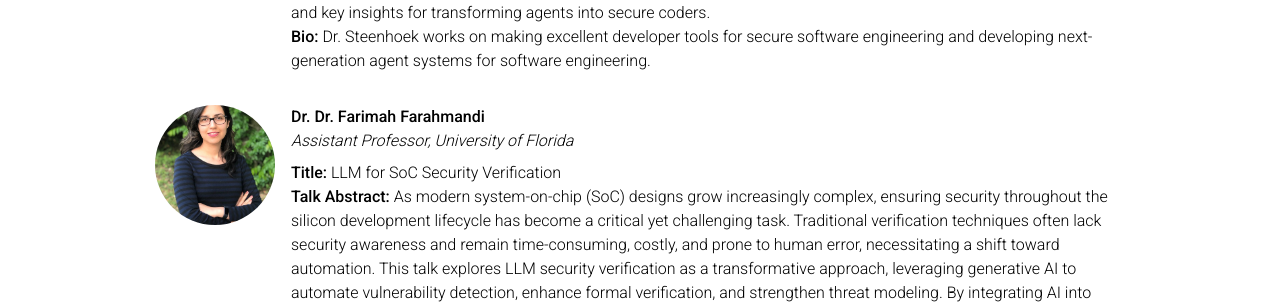
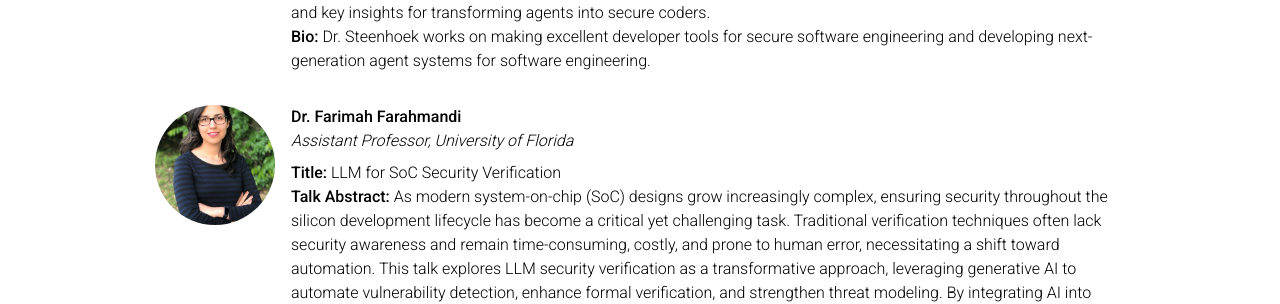
Before and after one commit to ieeedistill/ieeedistill.github.io, a Jekyll site: the page built from _pages/speakers.md, in a window 1280 px wide and 900 px high, scrolled down 1012 px. Shown: the part 153-457 px from the top of the window. Built offline with Jekyll 4.4.1, drawn with Linux system fonts in a browser that asks for light colours; comment, search, counter and statistics services are not loaded; a style sheet for code colours, icons or effects is not loaded.

Commit message:
Update speakers.md

```diff
--- a/_pages/speakers.md
+++ b/_pages/speakers.md
@@ -64,11 +64,11 @@ nav_order: 2
   <div class="team-member" style="display: flex; align-items: flex-start; gap: 1rem;">
     <img
       src="{{ '/assets/img/speakers/farimah.jpg' | relative_url }}"
-      alt="Dr. Imtiaz Karim"
+      alt="Dr. Farimah Farahmandi"
       style="width: 120px; height: 120px; object-fit: cover; border-radius: 50%; flex-shrink: 0;"
     />
     <div class="speaker-info" style="text-align: left;">
-      <p style="margin: 0;"><strong>Dr. Dr. Farimah Farahmandi</strong></p>
+      <p style="margin: 0;"><strong>Dr. Farimah Farahmandi</strong></p>
       <p style="margin: 0 0 0.5rem;"><em>Assistant Professor, University of Florida</em></p>
       <p style="margin: 0;"><strong>Title:</strong> LLM for SoC Security Verification </p>
       <p style="margin: 0;"><strong>Talk Abstract:</strong> As modern system-on-chip (SoC) designs grow increasingly complex, ensuring security throughout the silicon development lifecycle has become a critical yet challenging task. Traditional verification techniques often lack security awareness and remain time-consuming, costly, and prone to human error, necessitating a shift toward automation. This talk explores LLM security verification as a transformative approach, leveraging generative AI to automate vulnerability detection, enhance formal verification, and strengthen threat modeling. By integrating AI into security workflows, engineers can significantly reduce development costs while improving the accuracy and efficiency of security validation. </p>
```
